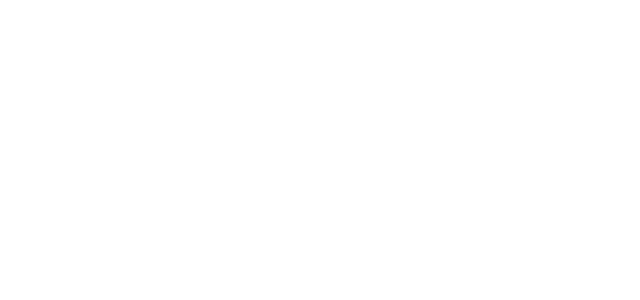
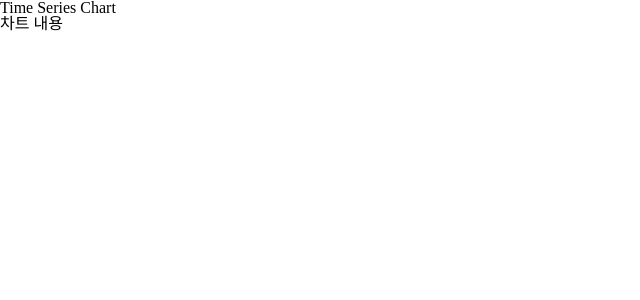
Before and after one commit to dbwlgp1yng/time-ser-chart, a React (Create React App) app: page / in a window 1280 px wide. Shown: the top 300 px of the page, without its empty margins (0-640 px from the left). Built offline with nearby package versions, Linux system fonts and the light colour scheme.

Commit message:
feat: router, global style 추가

```diff
--- a/package.json
+++ b/package.json
@@ -9,8 +9,11 @@
     "@types/jest": "^27.5.2",
     "react": "^18.2.0",
     "react-dom": "^18.2.0",
+    "react-router-dom": "^6.15.0",
     "react-scripts": "5.0.1",
     "recharts": "^2.8.0",
+    "styled-components": "^6.0.7",
+    "styled-reset": "^4.5.1",
     "typescript": "^4.9.5",
     "web-vitals": "^2.1.4"
   },
--- a/src/App.tsx
+++ b/src/App.tsx
@@ -1,10 +1,16 @@
-import React from 'react';
+import { Outlet } from 'react-router-dom';
+import Layout from 'components/common/layout/Layout';
+import Header from 'components/common/header/Header';
+
 
 function App() {
   return (
-    <div className="App">
-
-    </div>
+    <>
+      <Layout>
+        <Header />
+        <Outlet />
+      </Layout>
+    </>
   );
 }
 
--- /dev/null
+++ b/src/components/common/header/Header.tsx
@@ -0,0 +1,8 @@
+const Header = () => {
+  return (
+    <header>
+      <h1>Time Series Chart</h1>
+    </header>
+  );
+};
+export default Header;
--- /dev/null
+++ b/src/components/common/layout/Layout.tsx
@@ -0,0 +1,14 @@
+import React from 'react';
+
+type Props = {
+  children: React.ReactNode;
+}
+
+const Layout = ({ children }: Props) => {
+  return (
+    <>
+      {children}
+    </>
+  );
+};
+export default Layout;
--- a/src/index.css
+++ /dev/null
@@ -1,13 +0,0 @@
-body {
-  margin: 0;
-  font-family: -apple-system, BlinkMacSystemFont, 'Segoe UI', 'Roboto', 'Oxygen',
-    'Ubuntu', 'Cantarell', 'Fira Sans', 'Droid Sans', 'Helvetica Neue',
-    sans-serif;
-  -webkit-font-smoothing: antialiased;
-  -moz-osx-font-smoothing: grayscale;
-}
-
-code {
-  font-family: source-code-pro, Menlo, Monaco, Consolas, 'Courier New',
-    monospace;
-}
--- a/src/index.tsx
+++ b/src/index.tsx
@@ -1,16 +1,17 @@
-import React from 'react';
 import ReactDOM from 'react-dom/client';
-import './index.css';
-import App from './App';
 import reportWebVitals from './reportWebVitals';
+import { RouterProvider } from 'react-router-dom';
+import GlobalStyle from 'styles/GlobalStyle';
+import router from 'router/Router';
 
 const root = ReactDOM.createRoot(
   document.getElementById('root') as HTMLElement
 );
 root.render(
-  <React.StrictMode>
-    <App />
-  </React.StrictMode>
+  <>
+    <GlobalStyle />
+    <RouterProvider router={router} />
+  </>
 );
 
 // If you want to start measuring performance in your app, pass a function
--- /dev/null
+++ b/src/pages/error/NotFound.tsx
@@ -0,0 +1,8 @@
+const NotFound = () => {
+  return (
+    <>
+      <p>Not Found</p>
+    </>
+  );
+};
+export default NotFound;
--- /dev/null
+++ b/src/pages/home/Home.tsx
@@ -0,0 +1,9 @@
+const Home = () => {
+  return (
+    <>
+      차트 내용
+    </>
+  )
+};
+
+export default Home;
--- /dev/null
+++ b/src/pages/index.ts
@@ -0,0 +1,2 @@
+import { default as NotFound } from './error/NotFound';
+export { default as Home } from './home/Home';
--- /dev/null
+++ b/src/router/Router.tsx
@@ -0,0 +1,30 @@
+import React from 'react';
+import App from '../App';
+import NotFound from 'pages/error/NotFound';
+import { createBrowserRouter } from 'react-router-dom';
+import Home from 'pages/home/Home';
+
+interface IRouter {
+  path: string;
+  element: React.ReactNode;
+  errorElement?: React.ReactNode;
+  children?: IRouter[];
+}
+
+const routerData: IRouter[] = [
+  {
+    path: '/',
+    element: <App />,
+    errorElement: <NotFound />,
+    children: [
+      {
+        path: '',
+        element: <Home />,
+      },
+    ],
+  },
+];
+
+const router = createBrowserRouter(routerData);
+
+export default router;
--- /dev/null
+++ b/src/styles/GlobalStyle.tsx
@@ -0,0 +1,8 @@
+import { createGlobalStyle } from 'styled-components';
+import reset from 'styled-reset';
+
+const GlobalStyle = createGlobalStyle`
+  ${reset}
+`;
+
+export default GlobalStyle;
```
Also changed, not shown: 1 other file (tests, documents, lock files or other folders).
